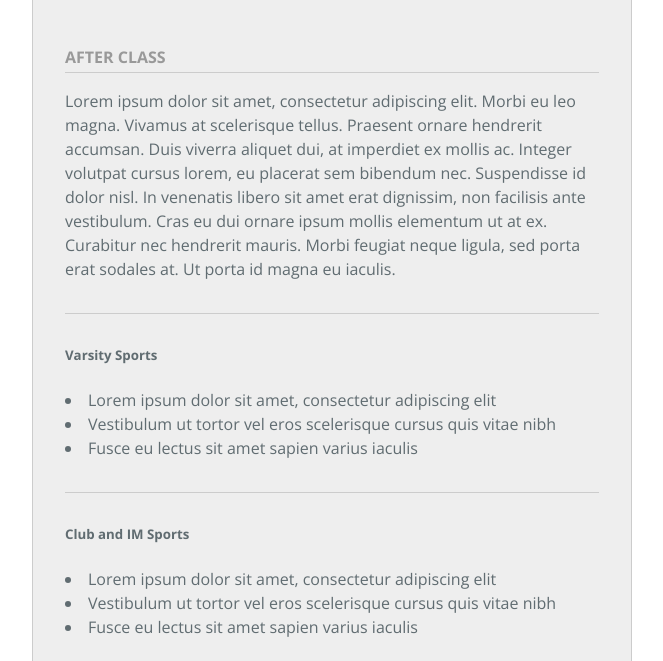
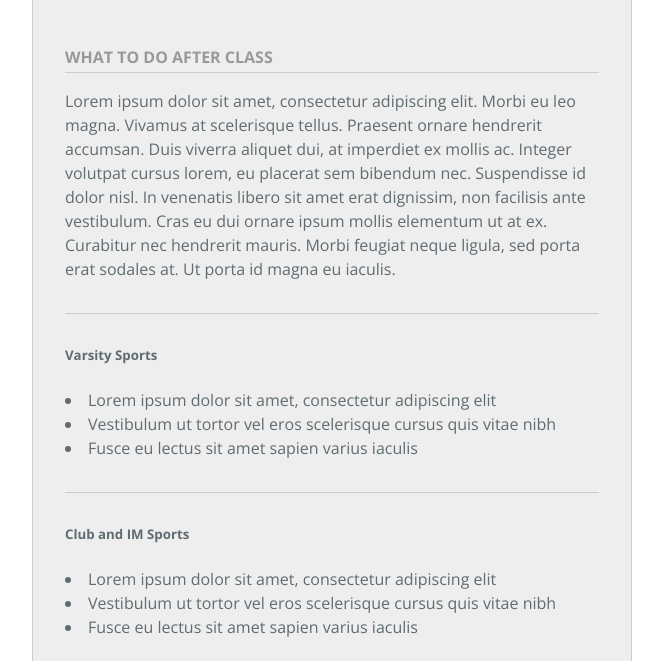
Before and after one commit to greenbergz/Things-To-Do-After-Class, a plain HTML site: page index.html in a window 1280 px wide. Shown: the part 139-800 px from the top of the page, without its empty margins (308-971 px from the left). Drawn offline with nearby package versions, Linux system fonts and the light colour scheme.

Commit message:
Update index.html

```diff
--- a/index.html
+++ b/index.html
@@ -18,7 +18,7 @@
       </section>
 
       <section class="main-content">
-        <h3>After Class</h3>
+        <h3> What To Do After Class</h3>
         <hr>
         <p></p>Lorem ipsum dolor sit amet, consectetur adipiscing elit. Morbi eu leo magna. Vivamus at scelerisque tellus. Praesent ornare hendrerit accumsan. Duis viverra aliquet dui, at imperdiet ex mollis ac. Integer volutpat cursus lorem, eu placerat sem bibendum nec. Suspendisse id dolor nisl. In venenatis libero sit amet erat dignissim, non facilisis ante vestibulum. Cras eu dui ornare ipsum mollis elementum ut at ex. Curabitur nec hendrerit mauris. Morbi feugiat neque ligula, sed porta erat sodales at. Ut porta id magna eu iaculis.</p>
 
```
